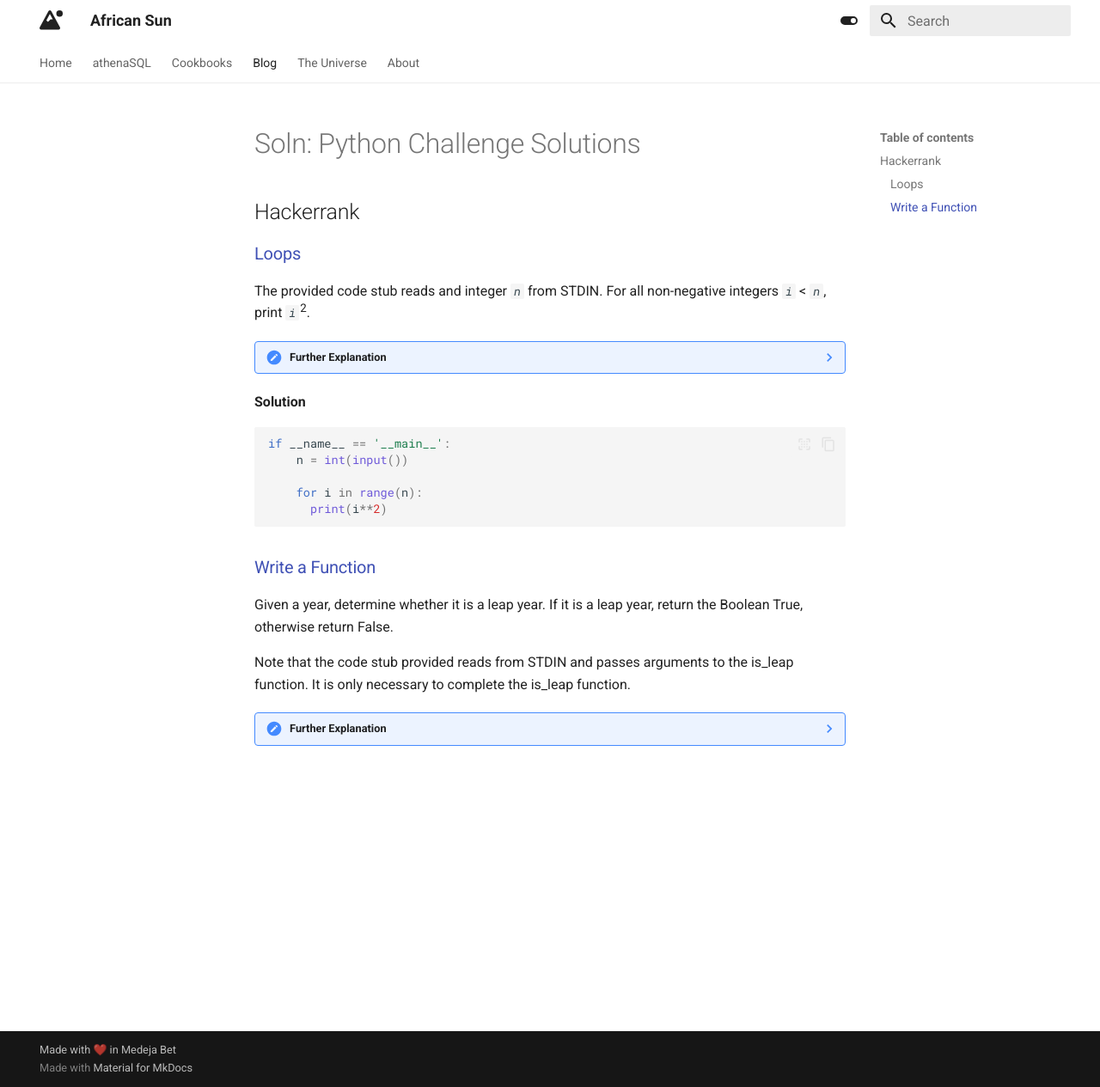
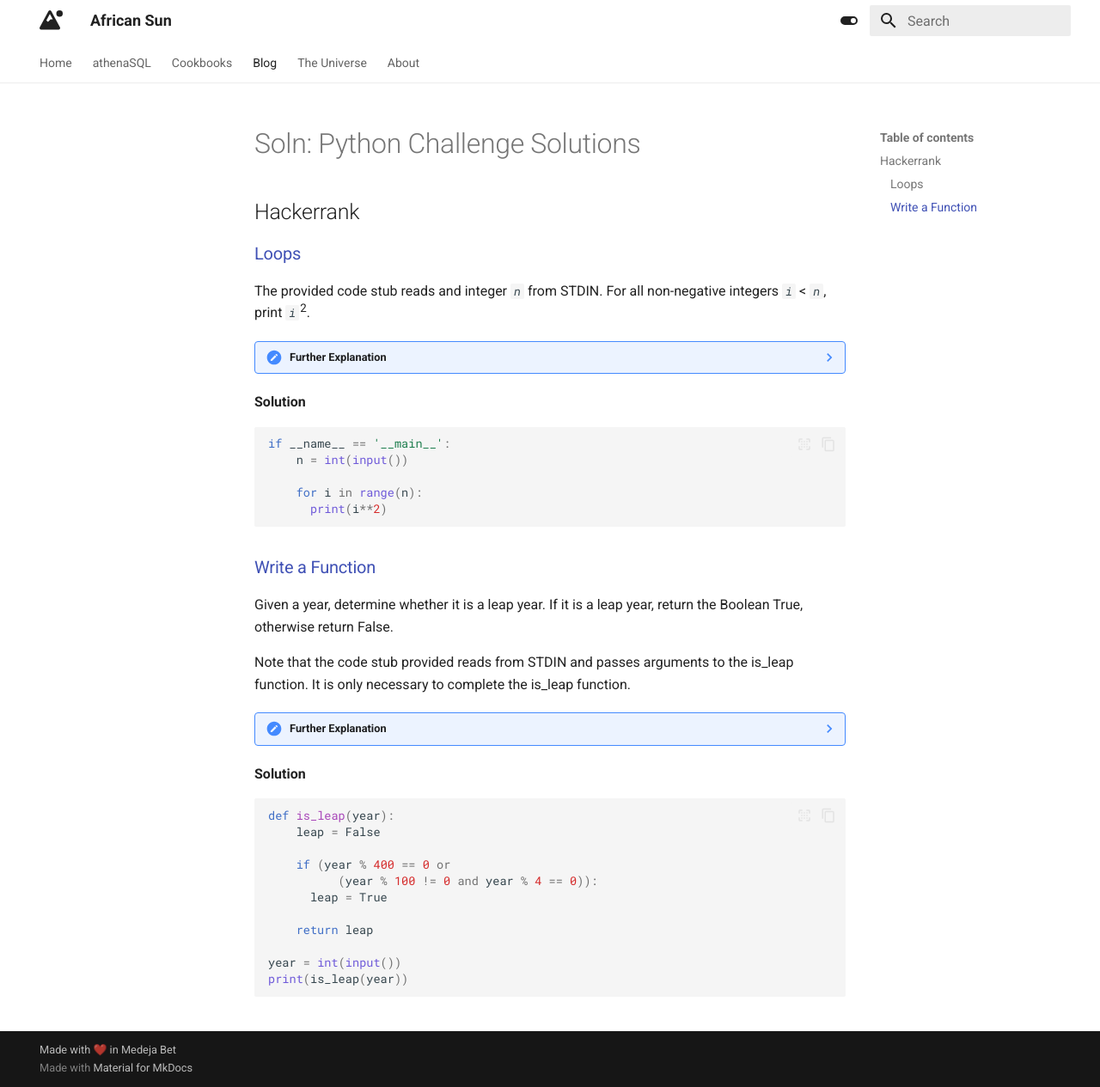
Before and after one commit to nabilseid/nabilseid.github.io, an MkDocs documentation site: the page built from docs/blog/posts/soln-python-challenges.md, in a window 1280 px wide and 1265 px high. Shown: the whole window at 86% size. Built offline with MkDocs 1.6.1 and Material for MkDocs 9.7.7, drawn with Linux system fonts in a browser that asks for light colours.

Commit message:
Add python challenge

````diff
--- a/docs/blog/posts/soln-python-challenges.md
+++ b/docs/blog/posts/soln-python-challenges.md
@@ -115,3 +115,19 @@ Note that the code stub provided reads from STDIN and passes arguments to the is
     **Explanation 0**
 
     1990 is not a multiple of 4 hence it's not a leap year.
+
+**Solution**
+
+```python
+def is_leap(year):
+    leap = False
+
+    if (year % 400 == 0 or
+          (year % 100 != 0 and year % 4 == 0)):
+      leap = True
+
+    return leap
+
+year = int(input())
+print(is_leap(year))
+```
````
